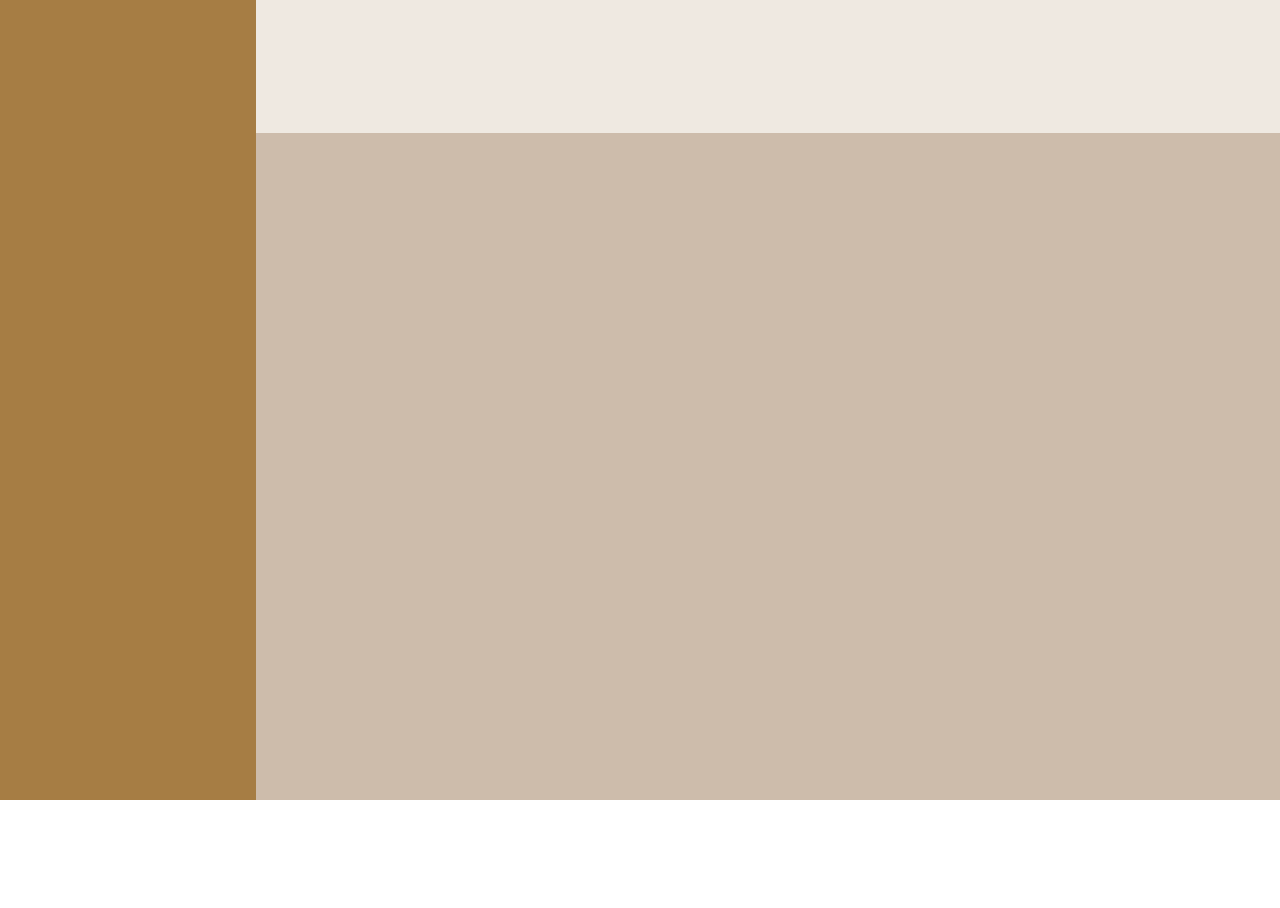
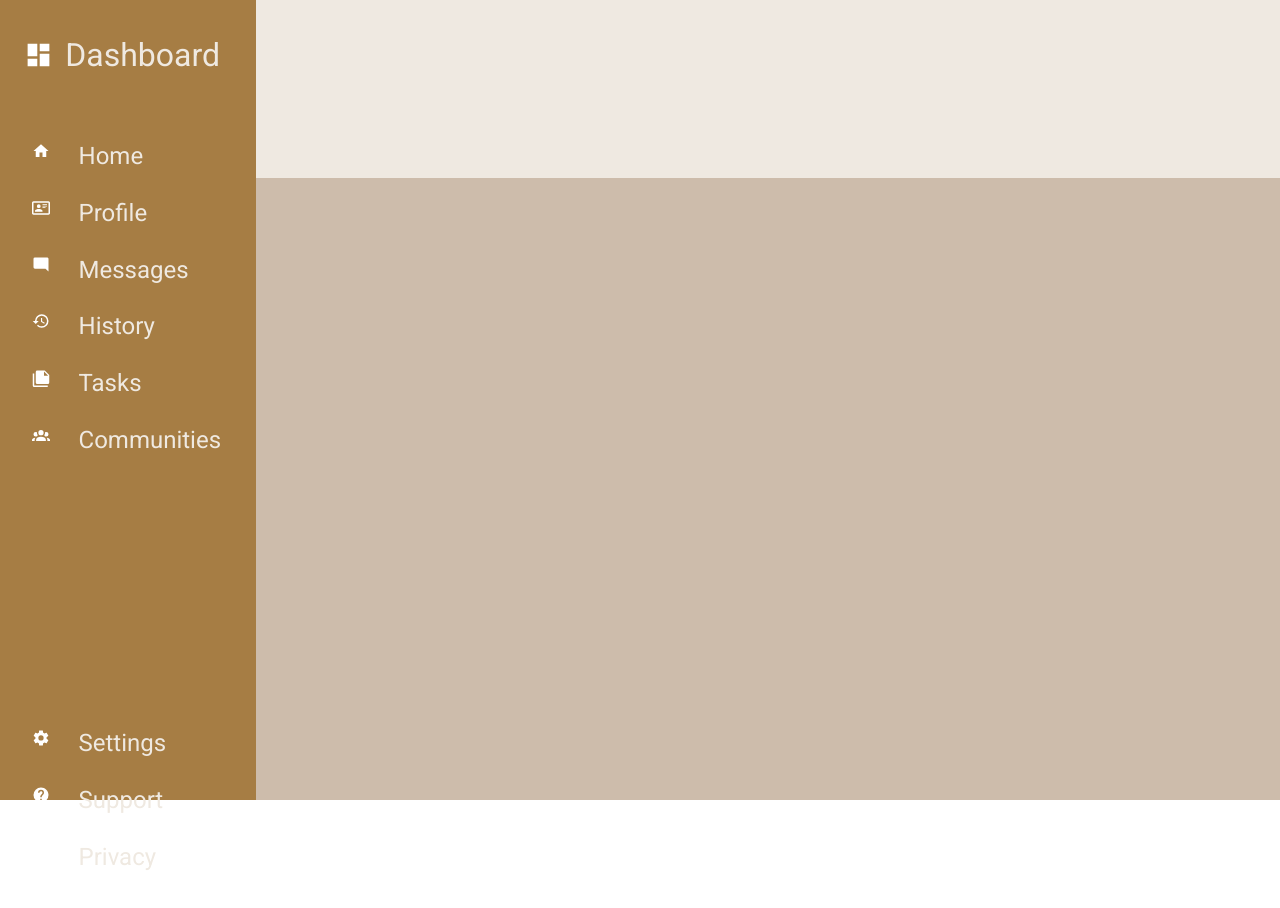
Before and after one commit to rksumme/odin-admin-dashboard, a plain HTML site: page index.html in a window 1280 px wide. Before the commit the page ends 800 px from the top, so only its background shows below. Drawn offline with Linux system fonts and the light colour scheme.

Commit message:
Format sidebar with icons

```diff
--- a/index.html
+++ b/index.html
@@ -3,12 +3,39 @@
 <head>
     <meta charset="UTF-8">
     <meta name="viewport" content="width=device-width, initial-scale=1.0">
-    <title>Document</title>
+    <title>Admin Dashboard</title>
     <link rel="stylesheet" href="/styles.css">
 </head>
 <body>
     <div class="outer-container">
-        <div class="sidebar"></div>
+        <div class="sidebar">
+            <div class="sidebar-header">
+                <img src="/icons/dashboard.svg" alt="dashboard icon" class="title-icon">
+                <div class="sidebar-title">Dashboard</div>
+            </div>
+            <ul class="choices">
+                <li><img src="/icons/home.svg" alt="home icon"></li>
+                <li class="text">Home</li>
+                <li><img src="/icons/profile.svg" alt="profile icon"></li>
+                <li class="text">Profile</li>
+                <li><img src="/icons/message.svg" alt="message icon"></li>
+                <li class="text">Messages</li>
+                <li><img src="/icons/history.svg" alt=""></li>
+                <li class="text">History</li>
+                <li><img src="/icons/tasks.svg" alt="task icon"></li>
+                <li class="text">Tasks</li>
+                <li><img src="/icons/communities.svg" alt=""></li>
+                <li class="text">Communities</li>
+            </ul>
+            <ul class="settings">
+                <li><img src="/icons/settings.svg" alt="setting icon"></li>
+                <li class="text">Settings</li>
+                <li><img src="/icons/support.svg" alt="support icon"></li>
+                <li class="text">Support</li>
+                <li><img src="/icons/security.svg" alt=""></li>
+                <li class="text">Privacy</li>
+            </ul>
+        </div>
         <div class="header"></div>
         <div class="cards-container"></div>
     </div>
--- a/styles.css
+++ b/styles.css
@@ -1,3 +1,5 @@
+@import url('https://fonts.googleapis.com/css2?family=Roboto:ital,wght@0,100..900;1,100..900&display=swap');
+
 :root {
     --background-clr: #efe9e1;
     --darker-background: #cdbcab;
@@ -12,6 +14,12 @@ html, body {
     padding: 0;
     box-sizing: border-box;
     height: 100%;
+    font-family: Roboto, sans-serif;
+    font-size: 16px;
+}
+
+img {
+    filter: invert(100%);
 }
 
 .outer-container {
@@ -20,19 +28,57 @@ html, body {
     width: auto;
     display: grid;
     grid-template-columns: 1fr 4fr;
-    grid-template-rows: 1fr 5fr;
+    grid-template-rows: 2fr 7fr;
 }
 
+/* Sidebar formatting */
 .sidebar {
     background-color: var(--main-color);
     grid-row: 1 / -1;
+    display: grid;
+    grid-template-rows: 1fr 5fr 5fr;
+    gap: 1rem;
 }
 
+.sidebar > * {
+    color: var(--background-clr);
+    list-style: none;
+}
+
+.sidebar-header {
+    display: grid;
+    grid-template-columns: 2fr 10fr;
+    align-items: center;
+    padding: 1.5rem;
+}
+
+.sidebar-title {
+    padding: 0.75rem;
+    font-size: 2rem;
+}
+
+.choices, .settings {
+    padding-left: 2rem;
+    display: grid;
+    grid-template-columns: 1fr 10fr;
+    grid-template-rows: repeat(10, 1fr);
+    gap: 1.8rem;
+}
+
+.choices > .text , .settings > .text{
+    font-size: 1.5rem;
+    padding-left: 1 rem;
+}
+
+
+/* Header formatting */
 .header {
     background-color: var(--background-clr);
     grid-column: 2 / -1;
 }
 
+
+/* Cards formatting */
 .cards-container {
     background-color: var(--darker-background);
     grid-area: 2 / 2 / -1 / -1;
```
Also changed, not shown: icons/communities.svg (added), icons/dashboard.svg (added), icons/history.svg (added), icons/home.svg (added), icons/message.svg (added), icons/profile.svg (added), icons/security.svg (added), icons/settings.svg (added), icons/support.svg (added), icons/tasks.svg (added).
